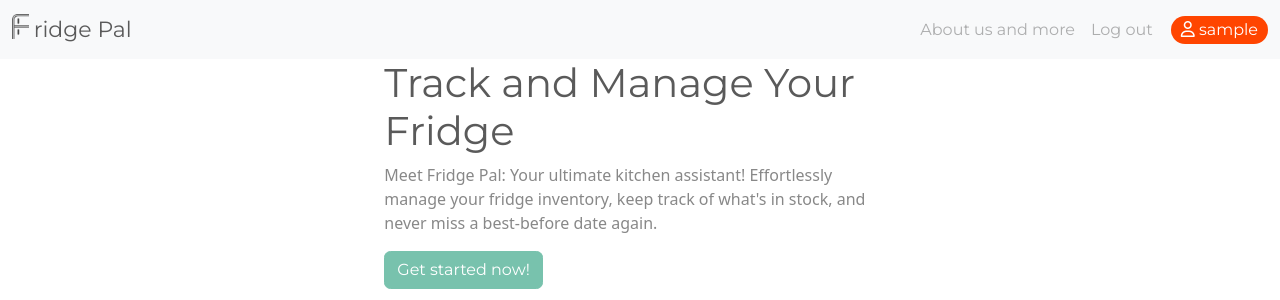
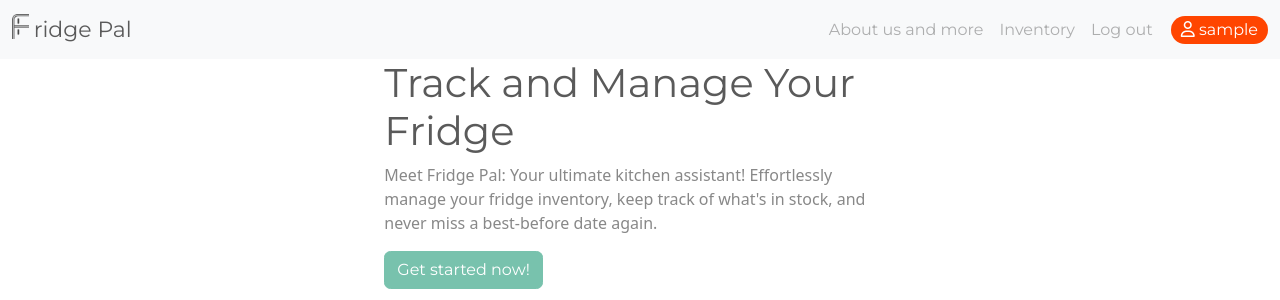
Before and after one commit to CrazyEggz/ci-fridge-pal, a Django app: page / in a window 1280 px wide. Shown: the top 300 px of the page. Run offline with Django 4.2, Linux system fonts and the light colour scheme; the visitor is signed in with stand-in values (Sample User, id 1); some libraries are stand-ins or nearby versions.

Commit message:
Add inventory button to navbar for logged-in user

```diff
--- a/static/css/style.css
+++ b/static/css/style.css
@@ -3,6 +3,10 @@
 }
 
 /* ---Navbar & Footer--- */
+#navbar {
+    padding: 0px 18px;
+}
+
 #logo {
     flex-grow: 1;
 }
--- a/templates/base.html
+++ b/templates/base.html
@@ -30,6 +30,9 @@
                             <a class="nav-link" href="#">About us and more</a>
                         </li>
                         {% if user.is_authenticated %}
+                        <li class="nav-item">
+                            <a class="nav-link" href="{% url 'dashboard' %}">Inventory</a>
+                        </li>
                         <li class="nav-item">
                             <a class="nav-link" href="{% url 'logout' %}">Log out</a>
                         </li>
```
